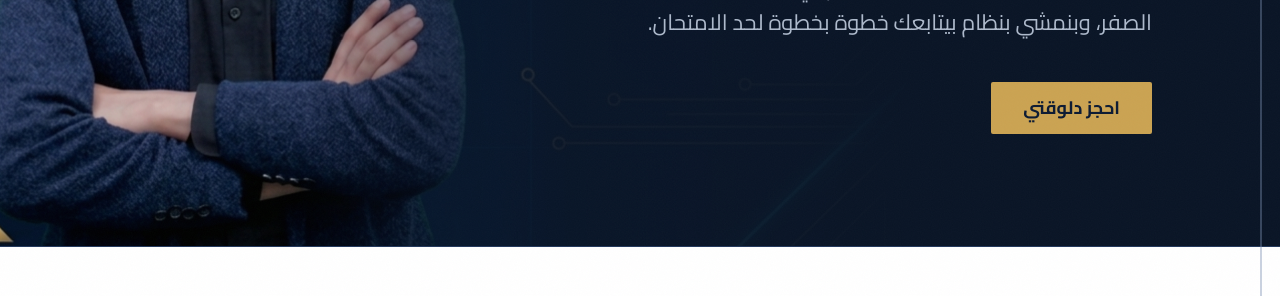
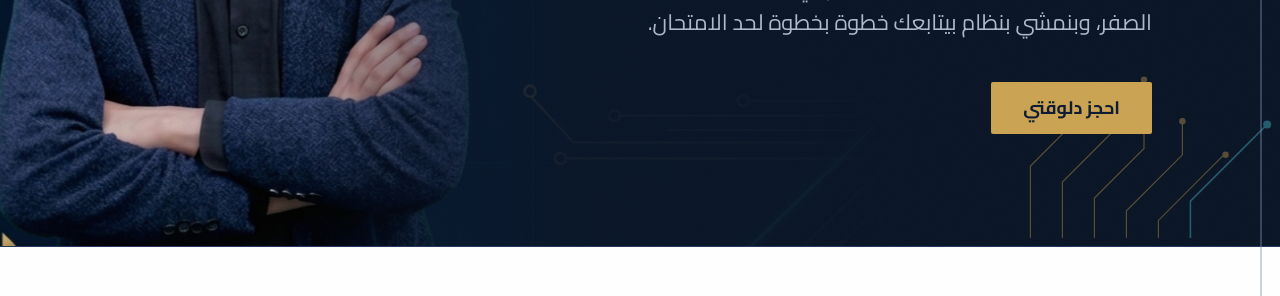
Before and after one commit to Anas18844/web, a Next.js app: page / in a window 1280 px wide. Shown: the part 486-782 px from the top of the page. Built offline with nearby package versions, Linux system fonts and the light colour scheme; no server answers.

Commit message:
Update - ui - aa - 1382026

```diff
--- a/src/app/globals.css
+++ b/src/app/globals.css
@@ -724,17 +724,36 @@
     .js .hero-stroke {
       color: transparent;
       -webkit-text-stroke: 1px rgba(203, 163, 82, 0.85);
+      /* A wide, soft boundary between filled and empty — 20% of the sweep is
+         the edge itself. A hard stop crosses the whole headline as a line; a
+         band this wide reads as the fill arriving, which is the thing worth
+         watching. */
       background-image: linear-gradient(
         to left,
-        rgb(255 255 255) 44%,
-        rgb(255 255 255 / 0) 56%
+        rgb(255 255 255) 40%,
+        rgb(255 255 255 / 0) 60%
       );
       background-repeat: no-repeat;
       background-size: 220% 100%;
       background-position: 0 0;
       -webkit-background-clip: text;
       background-clip: text;
-      animation: stroke-fill 1150ms var(--ease-trace) 220ms forwards;
+      /**
+       * This is the one animation on the site that does NOT use --ease-trace,
+       * and the reason is measurable. That curve is cubic-bezier(.16,1,.3,1):
+       * it reaches 94% of the way in the first second and then crawls through
+       * the remainder. On a reveal that is exactly right — the thing lands and
+       * settles. On a sweep it means the fill crosses the entire headline in a
+       * blink and then spends a second finishing a few pixels, which is what
+       * made this read as too fast no matter how long the duration was set to.
+       *
+       * An ease-in-out spends its time where the movement is: off the mark
+       * without hesitating, steady across the words, gentle into the last one.
+       * The lead-in is kept short on purpose — a fully symmetric curve held
+       * the headline at 2% for the best part of a second, which stops reading
+       * as anticipation and starts reading as a page that has not loaded.
+       */
+      animation: stroke-fill 1900ms cubic-bezier(0.32, 0, 0.32, 1) 240ms forwards;
     }
   }
 
@@ -762,10 +781,19 @@
   }
 
   /* ── Hero parallax ────────────────────────────────────────────────────
-   * The photograph travels at roughly two-thirds the page's speed through the
-   * first screenful, so the copy lifts away from it and the hero gains a
-   * front and a back. The 1.08 scale is what pays for the drift: it puts 4%
-   * of overscan on each edge, so translating ±3% can never expose a gap.
+   * The photograph travels slower than the page through the first screenful,
+   * so the copy lifts away from it and the hero gains a front and a back.
+   *
+   * It starts at translateY(0), and that is the correction that matters. The
+   * first version opened at -3% — the drift was centred on zero, so at rest
+   * the portrait sat three per cent higher than it was framed to, and the
+   * whole composition read as having been nudged upwards. The travel now runs
+   * downwards only from the photograph's true position: at the top of the page
+   * you see exactly the crop the image was composed for, and the movement is
+   * something that happens as you scroll rather than a state you arrive in.
+   *
+   * The 1.06 scale is what pays for that travel — 3% of overscan on each edge
+   * against 2.5% of drift, so the top can never open a gap.
    *
    * Scroll-driven CSS, so the LCP image is still a plain <img> that decodes
    * and paints with nothing waiting on it — the transform is composited
@@ -783,10 +811,10 @@
 
   @keyframes hero-drift {
     from {
-      transform: translate3d(0, -3%, 0) scale(1.08);
+      transform: translate3d(0, 0, 0) scale(1.06);
     }
     to {
-      transform: translate3d(0, 3%, 0) scale(1.08);
+      transform: translate3d(0, 2.5%, 0) scale(1.06);
     }
   }
 
--- a/src/app/parents/page.tsx
+++ b/src/app/parents/page.tsx
@@ -93,14 +93,6 @@ export default function ParentsPage() {
         )}
       </Section>
 
-      <Section width="prose" space="sm">
-        <div data-reveal>
-          <span aria-hidden="true" className="trace-rule mb-5" />
-          <h2 className="text-title font-extrabold text-ink">{parents.cost.title}</h2>
-          <p className="mt-4 text-body text-ink-muted">{parents.cost.body}</p>
-        </div>
-      </Section>
-
       <Section tone="deep" width="prose">
         <div data-reveal className="border-s-2 border-gold ps-5 sm:ps-7">
           <h2 className="text-title font-extrabold text-ink">{parents.transparency.title}</h2>
--- a/src/app/platform/page.tsx
+++ b/src/app/platform/page.tsx
@@ -127,14 +127,6 @@ export default function PlatformPage() {
         </div>
       </Section>
 
-      <Section width="prose" space="sm">
-        <div data-reveal>
-          <span aria-hidden="true" className="trace-rule mb-5" />
-          <h2 className="text-title font-extrabold text-ink">{platform.cost.title}</h2>
-          <p className="mt-4 text-body text-ink-muted">{platform.cost.body}</p>
-        </div>
-      </Section>
-
       {/* The restraint that makes the offer credible. */}
       <Section tone="deep" width="prose">
         <div data-reveal className="border-s-2 border-gold ps-5 sm:ps-7">
--- a/src/components/sections/Hero.tsx
+++ b/src/components/sections/Hero.tsx
@@ -1,6 +1,7 @@
 import Image from 'next/image'
 import { Container } from '@/components/ui/Container'
 import { ButtonLink } from '@/components/ui/Button'
+import { Circuit } from '@/components/ui/Circuit'
 import { HeroIntro } from '@/components/motion/HeroIntro'
 import { Magnetic } from '@/components/motion/Magnetic'
 import { home } from '@/content/copy'
@@ -65,6 +66,25 @@ export function Hero() {
         />
       )}
 
+      {/* The same live circuit that opens every inner page, brought home.
+          The photograph already carries these traces as artwork on its right
+          side; this is the drawn version of them, in the corner where the
+          scrim is at its most opaque and there is nothing behind it to fight.
+          It draws itself as the page opens and then carries the two pulses,
+          so the motif the whole identity is built on is finally moving on the
+          first screen a visitor sees.
+
+          Desktop only. Below xl the hero is stacked — photograph on top, copy
+          beneath on flat navy — and there is no corner for it to occupy that
+          is not already someone's text. */}
+      <div
+        data-reveal
+        aria-hidden="true"
+        className="pointer-events-none absolute bottom-0 start-0 hidden opacity-40 xl:block"
+      >
+        <Circuit className="h-44 w-auto" />
+      </div>
+
       <Container className="relative py-12 sm:py-16 xl:py-28">
         <div className="xl:max-w-[56%]">
           <HeroIntro eyebrow={home.hero.eyebrow} title={home.hero.title}>
--- a/src/content/copy.ts
+++ b/src/content/copy.ts
@@ -227,11 +227,6 @@ export const platform = {
     parent: 'ولطلاب المدارس، ولي الأمر بيوصله تقرير أسبوعي على الواتساب فيه الحضور والأداء — عشان محدش يستنى لآخر السنة يعرف هو واقف فين.',
   },
 
-  cost: {
-    title: 'التكلفة',
-    body: 'اشتراك شهري بيشمل الحصص والملازم والواجبات والامتحانات والمتابعة — من غير رسوم مخفية. الأرقام بتتعلن قبل ما تلتزم بأي حاجة، مش بعدها.',
-  },
-
   honest: {
     title: 'ونكررها تاني',
     body: 'المنصة اختيار مش شرط. المحتوى المجاني على اليوتيوب كافي عشان تقفل الامتحان. المنصة بتفرق مع الطالب اللي عايز يشتغل أكتر ويتابعه حد — بس مش هي اللي هتقرر تنجح ولا لأ.',
@@ -358,11 +353,6 @@ export const parents = {
         body: 'لو مستوى الطالب محتاج شغل أكتر، حضرتك هتعرف. مش هنطمّن حضرتك على الفاضي عشان الاشتراك يستمر.',
       },
     ],
-  },
-
-  cost: {
-    title: 'التكلفة',
-    body: 'اشتراك شهري بيشمل الحصص والمنصة والمتابعة، من غير رسوم إضافية مخفية. الأرقام بتتعلن قبل بداية المجموعة — وحضرتك بتشوفها قبل أي التزام، مش بعده.',
   },
 
   transparency: {
```
